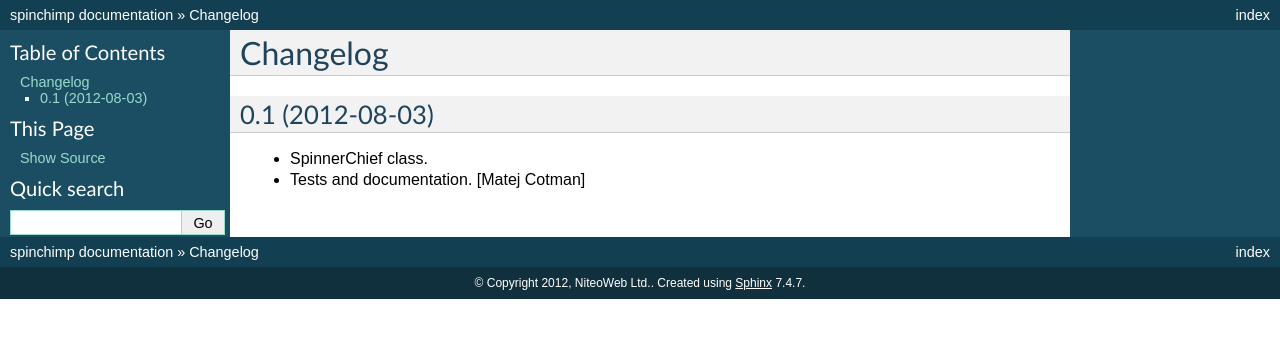
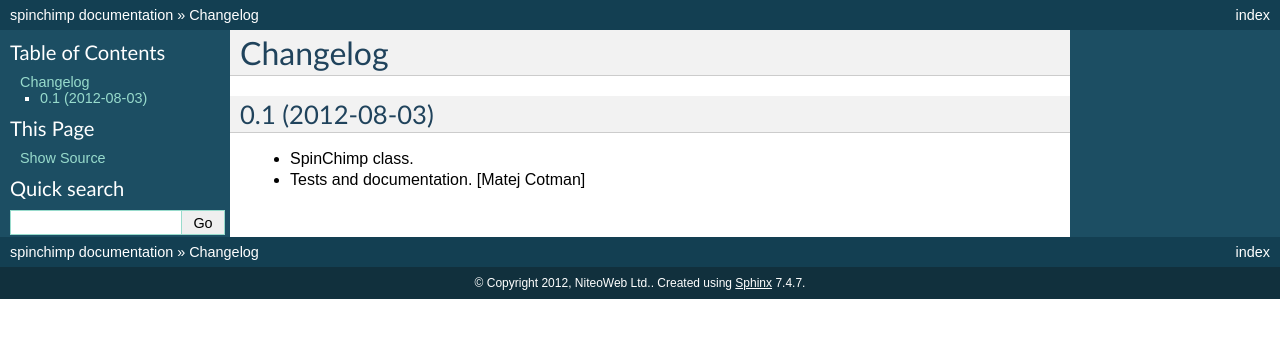
Before and after one commit to teamniteo/spinchimp, a Sphinx documentation site: the page built from docs/HISTORY.rst, in a window 1280 px wide. Shown: the top 338 px of the page. Built offline with Sphinx 7.4.7, drawn with Linux system fonts in a browser that asks for light colours.

Commit message:
fixed name mistakes

```diff
--- a/docs/HISTORY.rst
+++ b/docs/HISTORY.rst
@@ -4,6 +4,6 @@ Changelog
 0.1 (2012-08-03)
 ----------------
 
-- SpinnerChief class.
+- SpinChimp class.
 - Tests and documentation.
   [Matej Cotman]
```
Also changed, not shown: 1 other file.
